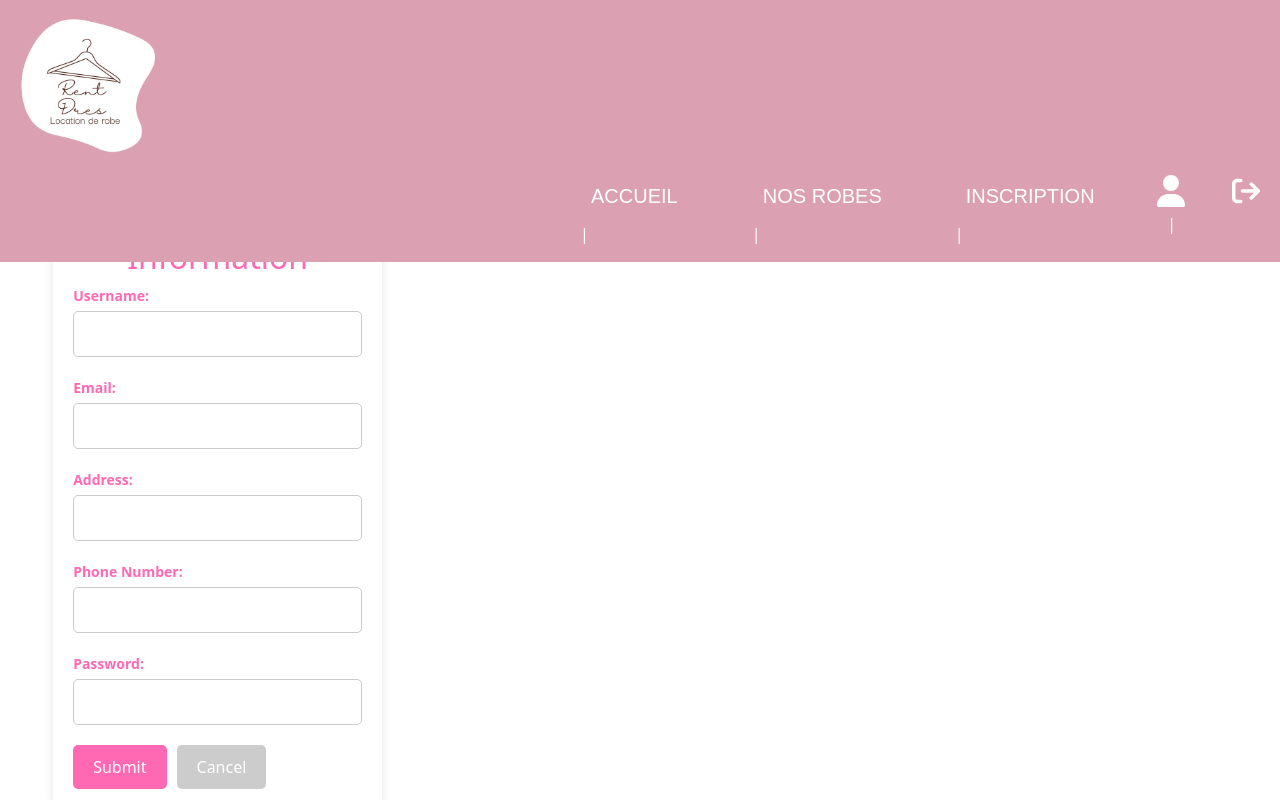
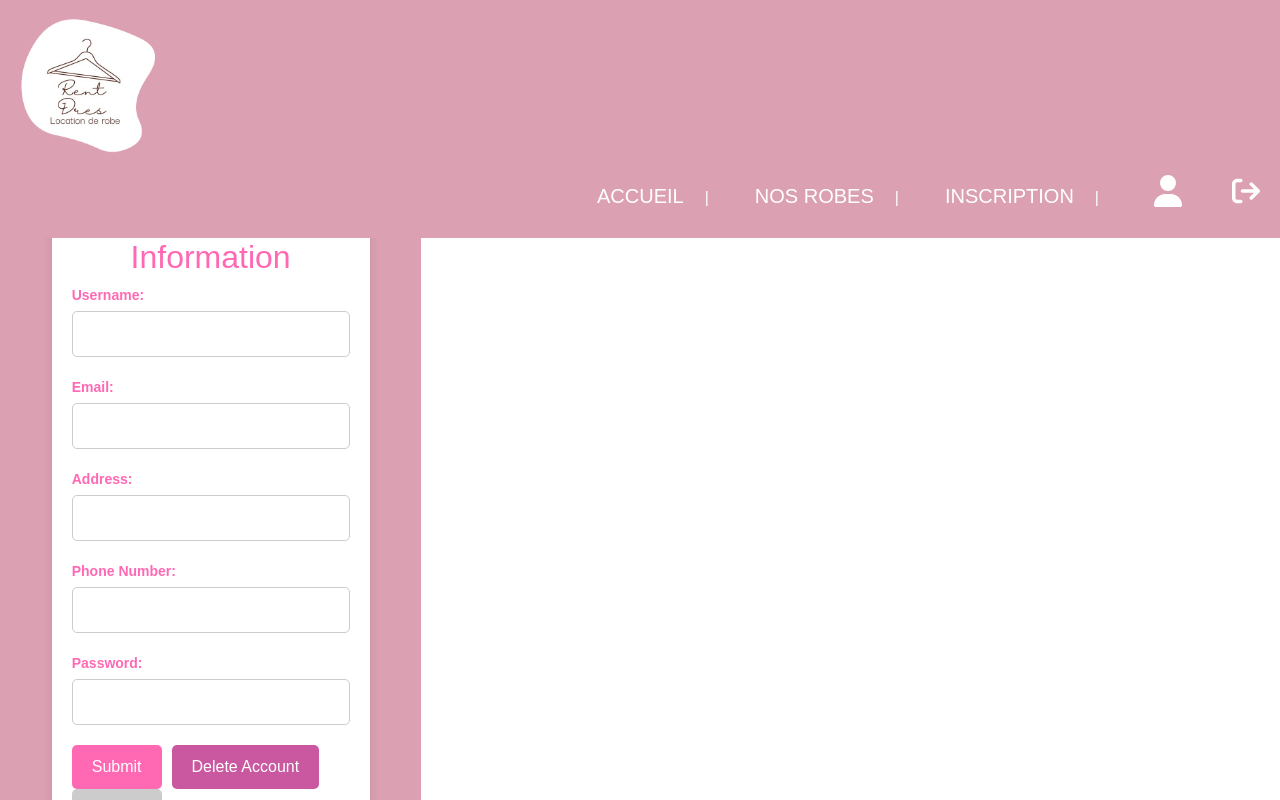
Before and after one commit to tesnime94/front-dress, a React (Vite) app: page /Modify in a window 1280 px wide. Shown: the top 800 px of the page. Built offline with nearby package versions, Linux system fonts and the light colour scheme; no server answers.

Commit message:
add modify to routes and changes bck files

```diff
--- a/package.json
+++ b/package.json
@@ -15,11 +15,11 @@
     "@fortawesome/free-solid-svg-icons": "^6.5.1",
     "@fortawesome/react-fontawesome": "^0.2.0",
     "axios": "^1.6.2",
+    "bootstrap": "^5.3.2",
     "react": "^18.2.0",
+    "react-bootstrap": "^2.9.1",
     "react-dom": "^18.2.0",
-    "react-router-dom": "^6.19.0",
-    "bootstrap": "^5.3.2",
-    "react-bootstrap": "^2.9.1"
+    "react-router-dom": "^6.19.0"
   },
   "devDependencies": {
     "@types/react": "^18.2.43",
--- a/src/components/header/header.css
+++ b/src/components/header/header.css
@@ -67,9 +67,19 @@ button:active{
 }
 .boutonAccueil li:not(:last-child)::after {
     content: '|';
-    margin: 0 10px; /* Ajustez la marge entre le séparateur et le texte si nécessaire */
-    color:#fff
-  }
+    margin-right: 5px; /* Ajustez la marge droite pour tous les séparateurs sauf l'avant-dernier */
+    color: #fff; /* Ajoutez la couleur pour le séparateur si nécessaire */
+}
+
+.boutonAccueil li:nth-last-child(2)::after {
+    content: none; /* Supprimez le contenu du séparateur avant-dernier */
+}
+.boutonAccueil li:nth-last-child(2),
+.boutonAccueil li:last-child {
+    margin-left: 50px; /* Ajoutez un petit espace entre les deux derniers éléments */
+}
+
+
 
 .boutonAccueil {
     padding-left: 550px;
--- a/src/components/home/Accueil.css
+++ b/src/components/home/Accueil.css
@@ -5,17 +5,32 @@
     bottom: 0;
     width: 100%;
     height: 100vh;
-    background: url('C:\Users\slimb\OneDrive\Documents\front_dress\dress_front\src\image\imageFondAccueil.jpeg') center center no-repeat;
+    background: url('') center;
     background-size: cover;
     z-index: -100;
+    background-color: #dba0b2;
+}
+
+
+html, body, #root {
+    margin: 0;
+    padding: 0;
+    background-color: #dba0b2;
+    font-family: Arial, sans-serif; /* Assurez-vous que la police est définie pour tout le document */
+    color: #fff; /* Couleur de texte blanche pour une meilleure lisibilité */
+}
+
+.container {
+    display: flex;
+    justify-content: center;
+    align-items: center;
+    height: 100vh; /* Ajustez la hauteur selon vos besoins */
 }
 
 .text {
-    padding: 70px 0;
-    color: pink;
-    max-width: 90%;
-    margin-left: auto;
-    margin-right: auto;
+    background-color: #dba0b2; /* Fond blanc pour la section de texte */
+    color: #fff; /* Couleur de texte noire pour une meilleure lisibilité */
+    padding: 20px; /* Ajoutez un peu de marge intérieure pour l'espacement */
 }
 
 
@@ -30,6 +45,7 @@
     line-height: 1.5;
     letter-spacing: 1px;
     margin-bottom: 2rem;
+    color: #fff;
 }
 
 .text a {
--- a/src/components/home/Accueil.tsx
+++ b/src/components/home/Accueil.tsx
@@ -12,10 +12,11 @@ const Accueil = () => {
         <>
             <section className='text home-page'>
                 <h1> Bienvenue dans Rent Dress !</h1>
-                <p>
+                <p> Découvrez une collection exquise de robes pour toutes les occasions avec notre service de location de robes.
                     Un mariage, une soirée, cherchez vous la robe de vos rêves ?
                     Pour une seule journée, des bons petits prix
                     Vous êtes au bon endroit !
+                    Offrez-vous la possibilité de briller à tout vos événements de manière responsable
                 </p>
                 <button type="submit" onClick={naviguatetoDress} className="robe">Nos robes</button>
             </section>
--- a/src/components/modify/Modify.tsx
+++ b/src/components/modify/Modify.tsx
@@ -3,7 +3,6 @@ import { Link, useNavigate } from 'react-router-dom';
 import axios from 'axios';
 import './modify.css';
 
-// Interface décrivant la structure de newUserInfo
 interface UserInfo {
   name?: string;
   email?: string;
@@ -14,8 +13,6 @@ interface UserInfo {
 
 const Modify = () => {
   const navigate = useNavigate();
-
-  // Utilisation de l'interface UserInfo pour typage de newUserInfo
   const [newUserInfo, setNewUserInfo] = useState<UserInfo>({});
 
   useEffect(() => {
@@ -61,6 +58,22 @@ const Modify = () => {
     });
   };
 
+  const handleDelete = () => {
+    const userId = localStorage.getItem("userId");
+    fetch(`http://localhost:8080/user/delete/${userId}`, {
+      method: 'DELETE',
+    })
+    .then(response => {
+      if (!response.ok) {
+        throw new Error('Erreur lors de la suppression de l\'utilisateur');
+      }
+      localStorage.removeItem("userId");
+      navigate('/login');
+    })
+    .catch(error => {
+      console.error('Erreur lors de la suppression de l\'utilisateur', error);
+    });
+  };
 
   return (
     <div className='modify-container'>
@@ -117,6 +130,7 @@ const Modify = () => {
           />
         </div>
         <button type="submit" className="submit-button">Submit</button>
+        <button type="button" onClick={handleDelete} className="delete-button">Delete Account</button>
         <Link to="/user" className="cancel-button">Cancel</Link>
       </form>
     </div>
--- a/src/components/modify/modify.css
+++ b/src/components/modify/modify.css
@@ -32,7 +32,7 @@
   }
 
   .submit-button,
-  .cancel-button {
+  .cancel-button, .delete-button {
     display: inline-block;
     padding: 10px 20px;
     margin-right: 10px;
@@ -51,6 +51,14 @@
   .submit-button:hover {
     background-color: #ff4f9e;
   }
+  .delete-button {
+    background-color: #ca58a1;
+    color: #fff;
+  }
+
+  .delete-button:hover {
+    background-color: #ca58a1;
+  }
 
   .cancel-button {
     background-color: #ccc;
--- a/src/components/user/user.tsx
+++ b/src/components/user/user.tsx
@@ -37,7 +37,7 @@ const UserPage = () => {
 
   if (!userInfo.name || !userInfo.email) {
     // Afficher un message de chargement tant que les données de l'utilisateur ne sont pas disponibles
-    return <div>Loading...</div>;
+    return <div>Loading... Aucune informations disponibles, veuillez vérifier d'être connecté</div>;
   }
 
 
```
Also changed, not shown: 1 other file (tests, documents, lock files or other folders). Lines whose indentation alone changed are shown as unchanged.
